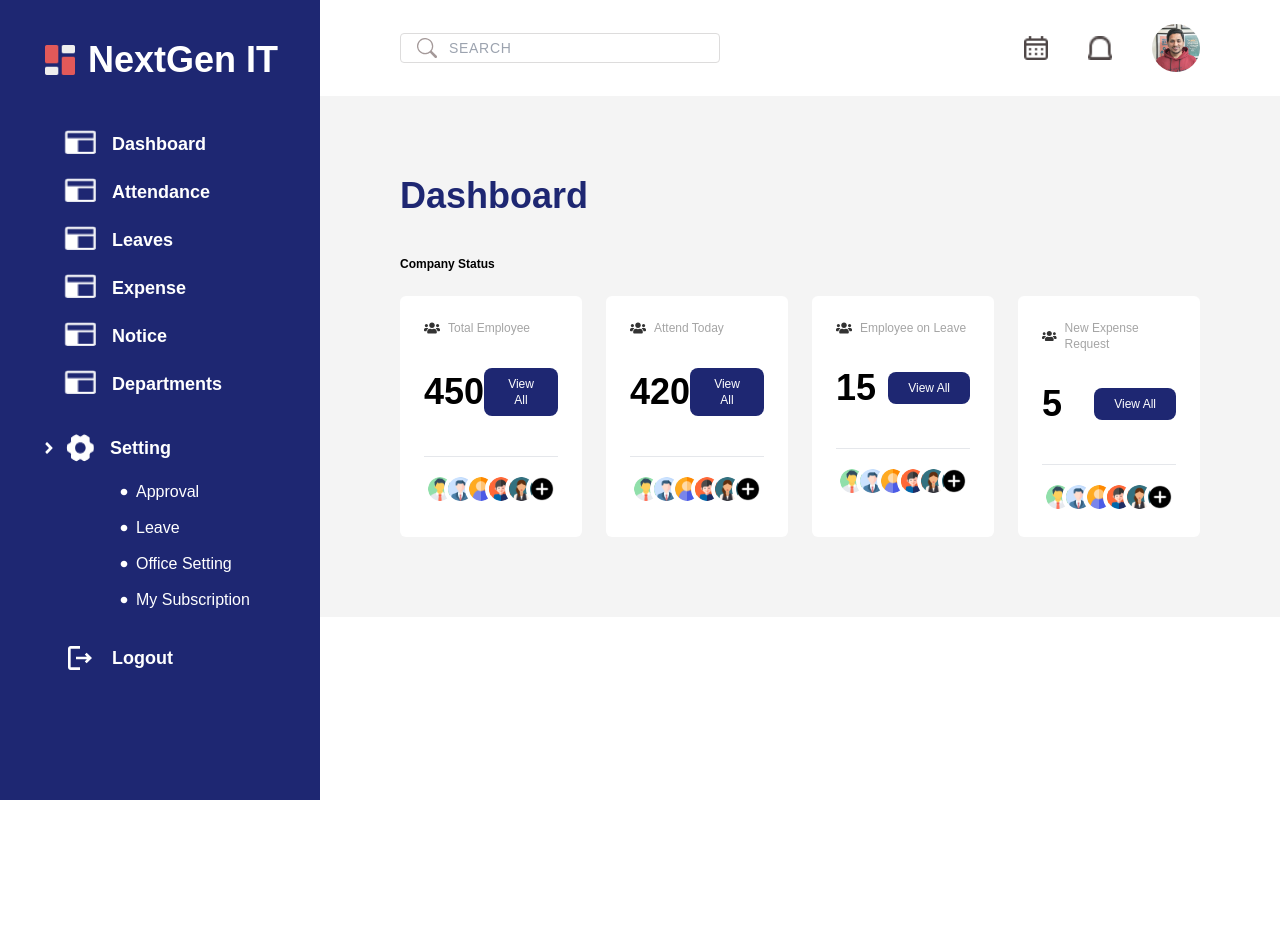
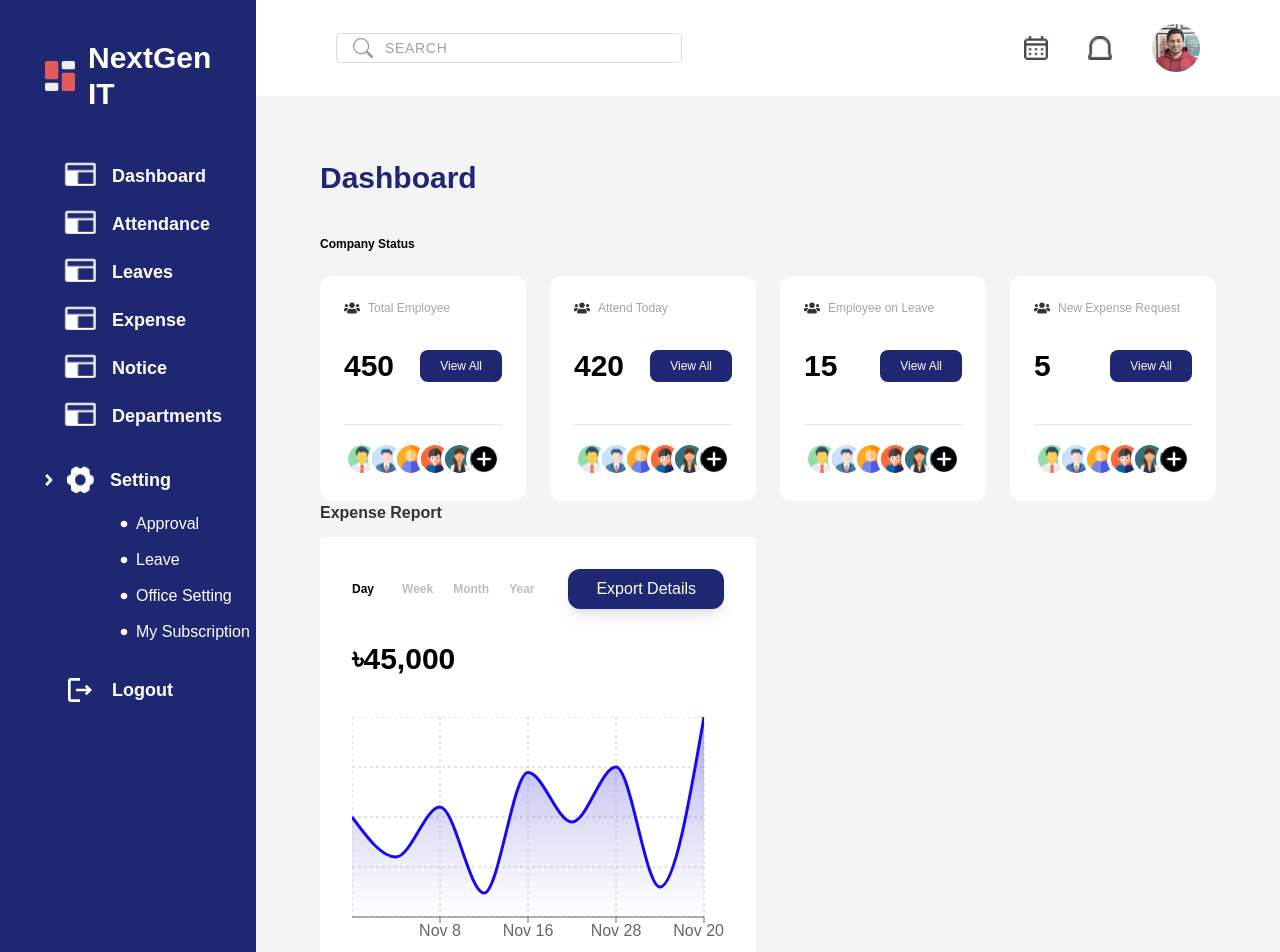
Before and after one commit to obaedulislam/employee-dashboard, a React (Create React App) app: page / in a window 1280 px wide. Shown: the top 952 px of the page. Before the commit the page ends 800 px from the top, so only its background shows below. Built offline with nearby package versions, Linux system fonts and the light colour scheme.

Commit message:
expense report section done

```diff
--- a/package.json
+++ b/package.json
@@ -13,6 +13,7 @@
     "react-router": "^6.6.2",
     "react-router-dom": "^6.6.2",
     "react-scripts": "5.0.1",
+    "recharts": "^2.3.2",
     "web-vitals": "^2.1.4"
   },
   "scripts": {
--- a/src/Components/CompanyInfo/CompanyInfo.jsx
+++ b/src/Components/CompanyInfo/CompanyInfo.jsx
@@ -12,7 +12,7 @@ const CompanyInfo = ({ cStatus }) => {
     const { title, totalEmployee } = cStatus;
 
     return (
-        <div className="bg-white rounded-md p-6 mt-6">
+        <div className="bg-white rounded-xl  p-6 mt-6">
             <div className="flex items-center">
                 <FaUsers></FaUsers>
                 <span className="ml-2 text-[#A5A5A5] text-xs"  >
@@ -20,7 +20,7 @@ const CompanyInfo = ({ cStatus }) => {
                 </span>
             </div>
             <div className="flex justify-between items-center mt-8">
-                <h2 className="text-4xl font-bold text-secondary">{totalEmployee}</h2>
+                <h2 className="text-3xl font-bold text-secondary">{totalEmployee}</h2>
                 <button className="px-5 py-2  text-xs text-white btn-primary rounded-lg ">
                     View All
                 </button>
--- /dev/null
+++ b/src/Components/ExpenseReport/ExpenseReport.jsx
@@ -0,0 +1,129 @@
+import React from 'react';
+import { Area, AreaChart, CartesianGrid, ResponsiveContainer, Tooltip, XAxis, YAxis } from 'recharts';
+
+const graphData = [
+    {
+        name: 'Nov 1',
+        uv: 2000,
+        pv: 2400,
+        amt: 2400,
+    },
+    {
+        name: 'Nov 4',
+        uv: 1200,
+        pv: 1398,
+        amt: 2210,
+    },
+    {
+        name: 'Nov 8',
+        uv: 2200,
+        pv: 9800,
+        amt: 2290,
+    },
+    {
+        name: 'Nov 12',
+        uv: 480,
+        pv: 3908,
+        amt: 2000,
+    },
+    {
+        name: 'Nov 16',
+        uv: 2890,
+        pv: 4800,
+        amt: 2181,
+    },
+    {
+        name: 'Nov 24',
+        uv: 1900,
+        pv: 3800,
+        amt: 2500,
+    },
+    {
+        name: 'Nov 28',
+        uv: 3000,
+        pv: 4300,
+        amt: 2100,
+    },
+    {
+        name: 'Nov 30',
+        uv: 600,
+        pv: 4300,
+        amt: 2100,
+    },
+    {
+        name: 'Nov 20',
+        uv: 4000,
+        pv: 4300,
+        amt: 2100,
+    },
+
+];
+
+const ExpenseReport = () => {
+    return (
+        <div>
+            <h5 className="mb-3 font-bold">Expense Report</h5>
+            <div className="bg-white rounded p-8">
+                <div className="flex lg:flex-row md:flex-row flex-col-reverse justify-between items-center">
+                    <div>
+                        <ul className="flex text-xs font-semibold space-x-5 text-[#bcbcbc]">
+                            <li className="text-xs font-semibold mr-2 text-secondary">Day</li>
+                            <li className="text-xs font-semibold mr-2">Week</li>
+                            <li className="text-xs font-semibold mr-2">Month</li>
+                            <li className="text-xs font-semibold mr-2">Year</li>
+                        </ul>
+                    </div>
+                    <button className="py-2 px-7 shadow-lg bg-primary rounded-xl lg:mb-0 mb-2 text-white capitalize">
+                        Export Details
+                    </button>
+                </div>
+                <div className='my-8'>
+                    <h2 className="text-3xl font-bold text-secondary"><span className='text-3xl'>৳</span>45,000</h2>
+                    <div className="graph mt-10">
+                        <ResponsiveContainer height={230}>
+                            <AreaChart
+                                width={500}
+                                height={150}
+                                data={graphData}
+                                margin={{
+                                    top: 0,
+                                    right: 20,
+                                    left: 0,
+                                    bottom: 0,
+                                }}
+                            >
+                                <defs>
+                                    <linearGradient id="colorUv" x1="0" y1="0" x2="0" y2="1">
+                                        <stop
+                                            offset="5%"
+                                            stopColor="#4f48d8be"
+                                            stopOpacity={1}
+                                        />
+                                        <stop
+                                            offset="95%"
+                                            stopColor="#8884d873"
+                                            stopOpacity={0.1}
+                                        />
+                                    </linearGradient>
+                                </defs>
+                                <CartesianGrid strokeDasharray="3 3" />
+                                <XAxis dataKey="name" />
+                                <Tooltip />
+                                <Area
+                                    type="monotone"
+                                    dataKey="uv"
+                                    stroke="#1509f0fd"
+                                    fill="url(#colorUv)"
+                                    strokeWidth={3}
+                                />
+                            </AreaChart>
+                        </ResponsiveContainer>
+                    </div>
+                </div>
+            </div>
+        </div>
+
+    );
+};
+
+export default ExpenseReport;
--- a/src/Layout/Main/Main.js
+++ b/src/Layout/Main/Main.js
@@ -5,11 +5,11 @@ import TopBarMenu from "../../Shared/TopBarMenu/TopBarMenu";
 
 const Main = () => {
   return (
-    <div className="grid grid-cols-12">
-      <div className="col-span-3 bg-primary h-screen">
+    <div className="flex ">
+      <div className=" bg-primary w-1/5">
         <Sidebar></Sidebar>
       </div>
-      <div className="col-span-9">
+      <div className="w-4/5">
         <TopBarMenu></TopBarMenu>
         <Outlet></Outlet>
       </div>
--- a/src/Pages/Dashboard/Dashboard.jsx
+++ b/src/Pages/Dashboard/Dashboard.jsx
@@ -1,6 +1,7 @@
 import React from 'react';
 import { useLoaderData } from 'react-router';
 import CompanyInfo from '../../Components/CompanyInfo/CompanyInfo';
+import ExpenseReport from '../../Components/ExpenseReport/ExpenseReport';
 
 const Dashboard = () => {
 
@@ -8,8 +9,8 @@ const Dashboard = () => {
     console.log(companyInfo?.companyStatus);
 
     return (
-        <div className='bg-[#f4f4f4] p-20'>
-            <h1 className="text-4xl text-primary font-bold">Dashboard</h1>
+        <div className='bg-[#f4f4f4] p-16'>
+            <h1 className="text-3xl text-primary font-bold">Dashboard</h1>
 
             <div className='company-info'>
                 <h5 className='text-secondary text-xs font-bold mt-10'>Company Status</h5>
@@ -21,6 +22,14 @@ const Dashboard = () => {
                         ></CompanyInfo>)
                     }
                 </div>
+                {/* Company Status Section End */}
+
+
+                <div className='grid  md:grid-cols-2 grid-cols-1 gap-6'>
+                    <ExpenseReport></ExpenseReport>
+                </div>
+
+
             </div>
 
         </div>
--- a/src/Shared/Sidebar/Sidebar.js
+++ b/src/Shared/Sidebar/Sidebar.js
@@ -18,7 +18,7 @@ const Sidebar = () => {
 
   return (
     <div className="vh-full">
-      <h1 className="text-4xl text-white font-semibold p-10 flex items-center">
+      <h1 className="text-3xl text-white font-semibold p-10 flex items-center">
         <img className="w-10 h-10 mr-2" src={logo} alt="" />
         <span>NextGen IT</span>
       </h1>
```
Also changed, not shown: 1 other file (tests, documents, lock files or other folders).
